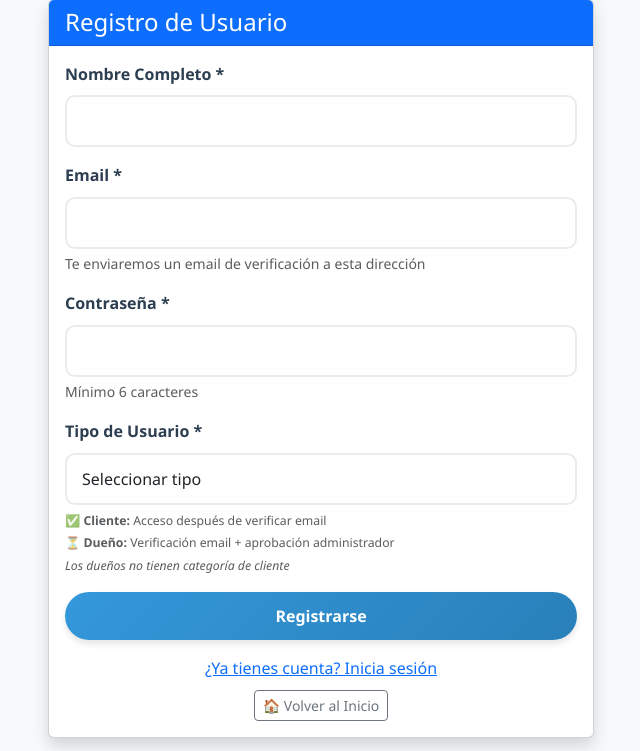
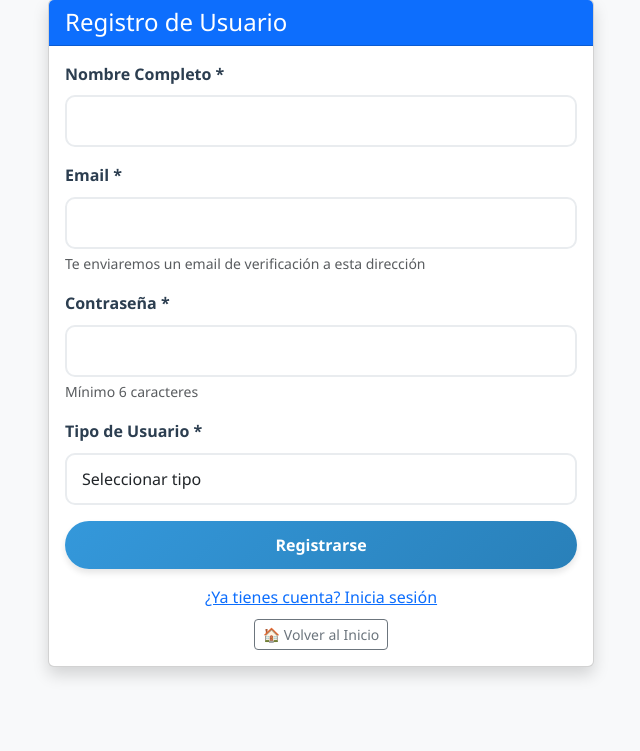
Before and after one commit to ruciso20/tp-entornos-graficos, a PHP site: page /tpentornosgraficos/register.php in a window 1280 px wide. Shown: the part 49-800 px from the top of the page, without its empty margins (319-959 px from the left). Run offline with PHP 8.4, Linux system fonts and the light colour scheme; some libraries are stand-ins or nearby versions.

Commit message:
cambios en el register

```diff
--- a/register.php
+++ b/register.php
@@ -236,13 +236,6 @@ function enviarEmailVerificacion($email, $nombre, $token, $tipo)
                                         <option value="cliente" <?php echo (isset($_POST['tipo']) && $_POST['tipo'] == 'cliente') ? 'selected' : ''; ?>>👤 Cliente</option>
                                         <option value="dueno" <?php echo (isset($_POST['tipo']) && $_POST['tipo'] == 'dueno') ? 'selected' : ''; ?>>🏪 Dueño de Local</option>
                                     </select>
-                                    <div class="form-text">
-                                        <small>
-                                            ✅ <strong>Cliente:</strong> Acceso después de verificar email<br>
-                                            ⏳ <strong>Dueño:</strong> Verificación email + aprobación administrador<br>
-                                            <em>Los dueños no tienen categoría de cliente</em>
-                                        </small>
-                                    </div>
                                 </div>
                                 <button type="submit" name="register" class="btn btn-primary w-100">Registrarse</button>
                             </form>
```
